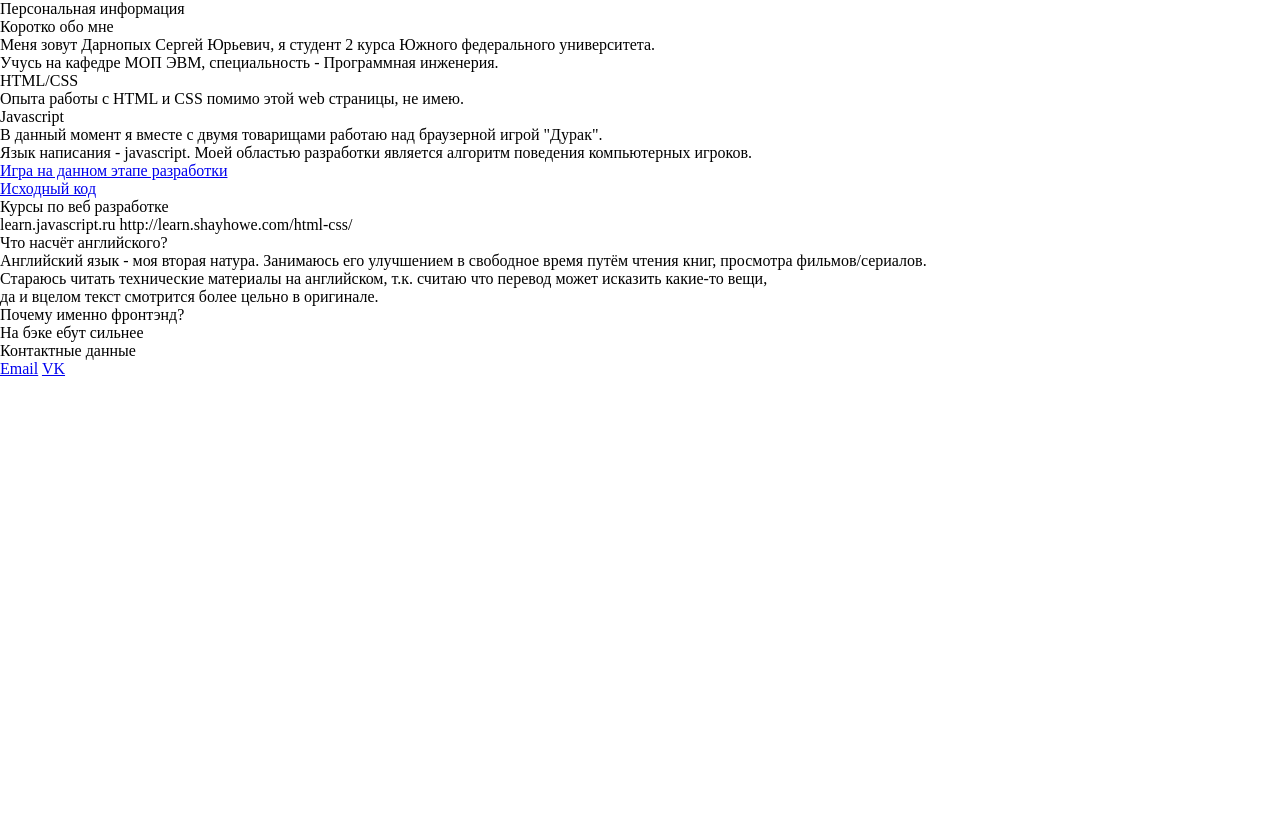
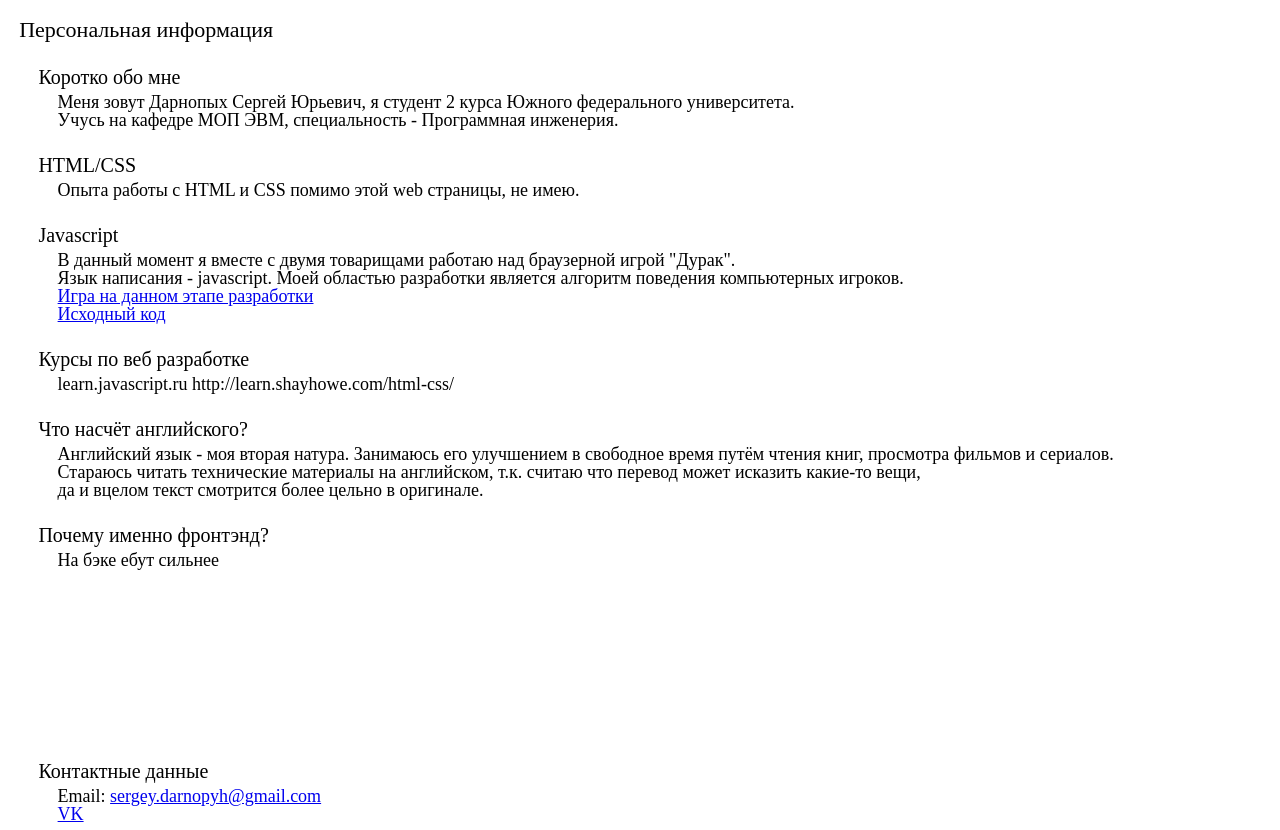
Before and after one commit to SergeyDarnopykh/sergeydarnopykh.github.io, a plain HTML site: page index.html in a window 1280 px wide. Before the commit the page ends 800 px from the top, so only its background shows below. Drawn offline with Linux system fonts and the light colour scheme.

Commit message:
Added a bit of style

```diff
--- a/assets/stylesheets/main.css
+++ b/assets/stylesheets/main.css
@@ -15,10 +15,56 @@ time, mark, audio, video {
   padding: 0;
   border: 0;
   font-size: 100%;
+	box-sizing: border-box;
   font: inherit;
   vertical-align: baseline;
 }
 
+/* HTML5 display-role reset for older browsers */
+article, aside, details, figcaption, figure,
+footer, header, hgroup, menu, nav, section {
+  display: block;
+}
+
+body {
+  line-height: 1;
+}
+
+ol, ul {
+  list-style: none;
+}
+
+blockquote, q {
+  quotes: none;
+}
+
+blockquote:before, blockquote:after,
+q:before, q:after {
+  content: '';
+  content: none;
+}
+
+table {
+  border-collapse: collapse;
+  border-spacing: 0;
+}
+
+h1 {
+	font-size: 22px;
+	margin: 1.5%;
+}
+
+h2 {
+	font-size: 20px;
+	margin: 2% 0 0 3%;
+}
+
 p {
+	font-size: 18px;
 
-};
+	margin: .5% 0 .5% 4.5%
+}
+
+footer {
+	margin: 15% 0 0 0
+}
--- a/index.html
+++ b/index.html
@@ -1,6 +1,6 @@
 <!DOCTYPE html>
 <html>
-
+<!--  Добавить фишку перевода страницы на английский-->
 	<head>
 		<meta charset="utf-8">
 		<title>SergeyDarnopykh</title>
@@ -41,7 +41,7 @@
 
 		<section>
 			<h2>Что насчёт английского?</h2>
-			<p>Английский язык - моя вторая натура. Занимаюсь его улучшением в свободное время путём чтения книг, просмотра фильмов/сериалов. <br>
+			<p>Английский язык - моя вторая натура. Занимаюсь его улучшением в свободное время путём чтения книг, просмотра фильмов и сериалов. <br>
 					Стараюсь читать технические материалы на английском, т.к. считаю что перевод может исказить какие-то вещи, <br>
 					да и вцелом текст смотрится более цельно в оригинале.</p>
 		</section>
@@ -54,7 +54,8 @@
 		<footer>
 			<h2>Контактные данные</h2>
 			<p>
-				<a href="mailto:sergey.darnopyh@gmail.com" target="_blank_">Email</a>
+				Email:
+				<a href="mailto:sergey.darnopyh@gmail.com" target="_blank_">sergey.darnopyh@gmail.com</a> <br>
 				<a href="https://vk.com/serega_darnopyh" target="_blank_">VK</a>
 			</p>
 		</footer>
```
